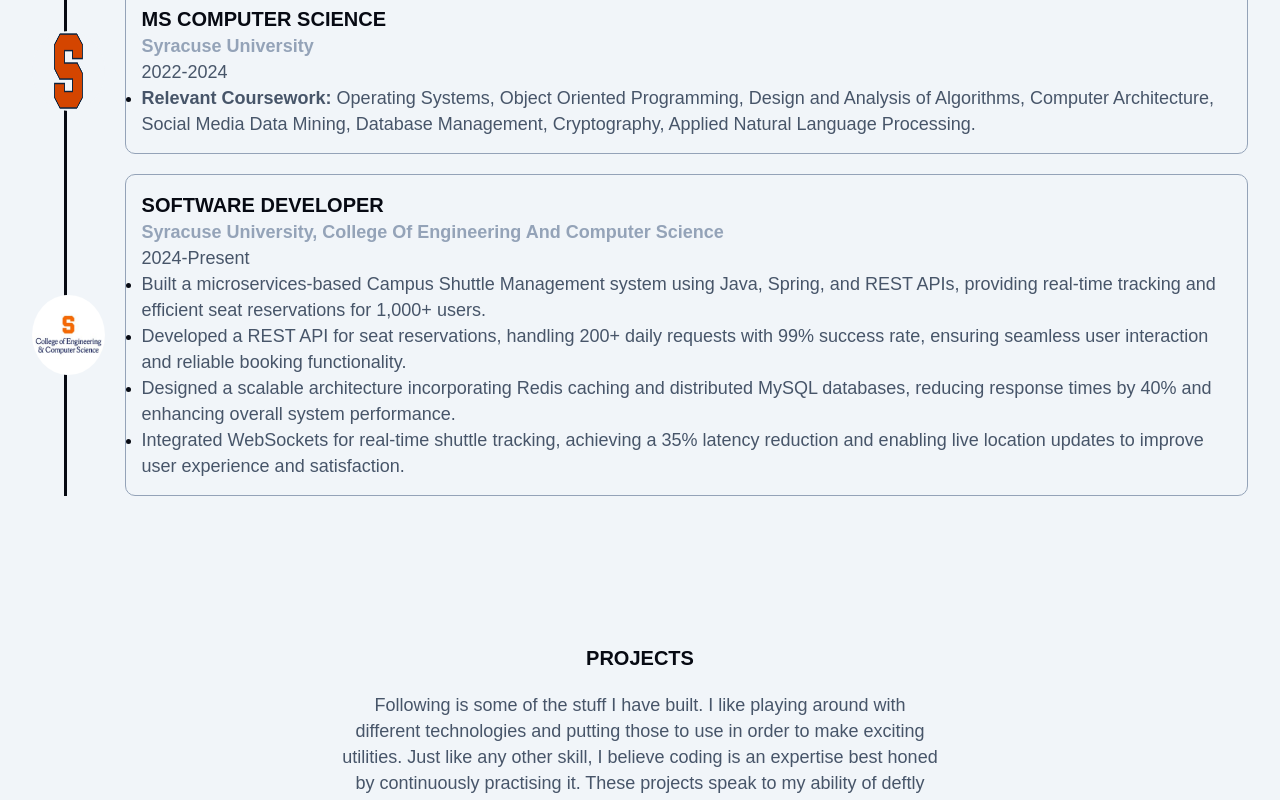
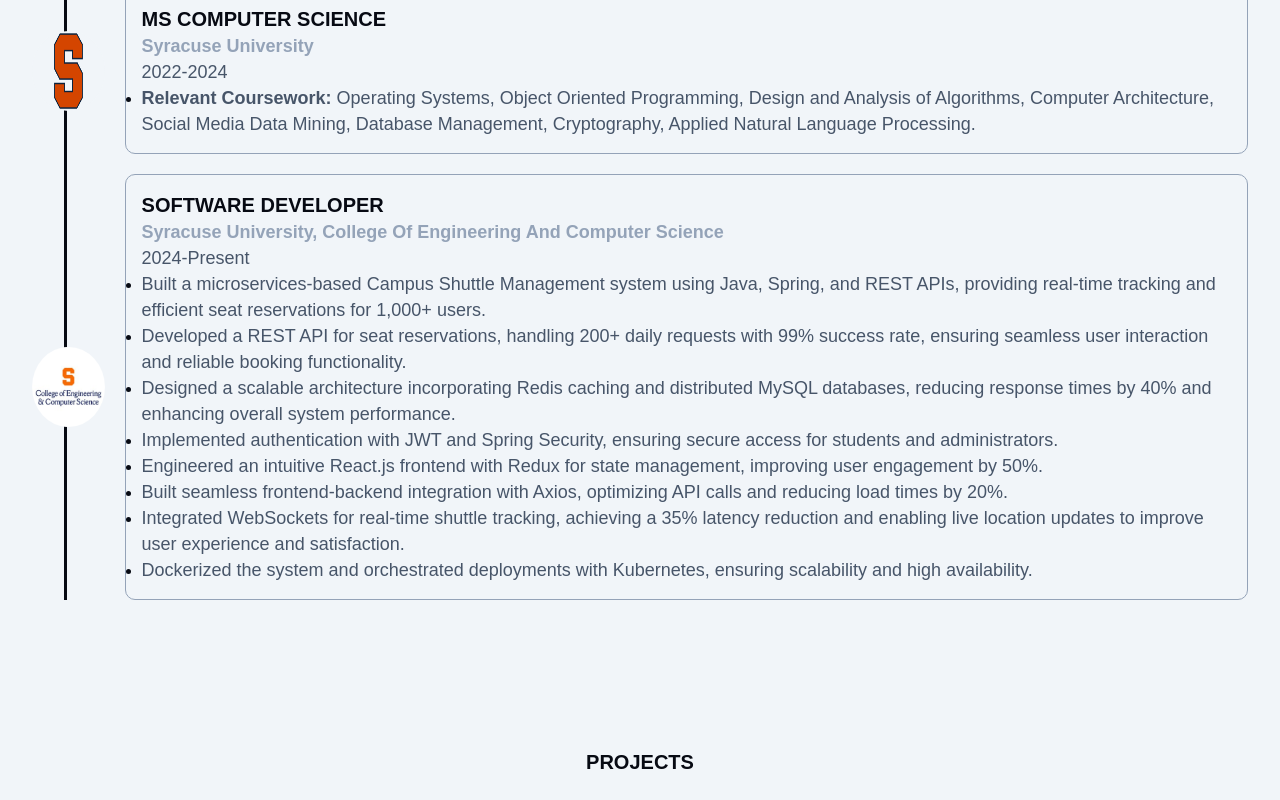
Before and after one commit to saurxbh/saurxbh.github.io, a website built with Vite: page index.html in a window 1280 px wide. Shown: the part 2603-3403 px from the top of the page. Built offline with nearby package versions, Linux system fonts and the light colour scheme; a web font is replaced by a local one.

Commit message:
Add RA Bullet Points

```diff
--- a/index.html
+++ b/index.html
@@ -102,7 +102,7 @@
               <li class="about__list"><b>Frameworks and API Integration:</b> Spring Framework, Django, REST APIs, GraphQL</li>
               <li class="about__list"><b>Databases:</b> Oracle, MongoDB, MySQL, PostgreSQL, MS SQL Server, Redis</li>
               <li class="about__list"><b>Testing and Debugging:</b> JUnit, Selenium, Postman</li>
-              <li class="about__list"><b>Cloud and DevOps::</b> AWS, CI/CD Pipelines, Docker, Kubernetes, Jenkins</li>
+              <li class="about__list"><b>Cloud and DevOps:</b> AWS, CI/CD Pipelines, Docker, Kubernetes, Jenkins</li>
               <li class="about__list"><b>VCS and Program Management:</b> Git, Software Development Life Cycle, Agile Methodologies, Jira</li>
               <li class="about__list"><b>Fundamental Concepts:</b> Data Structures & Algorithms, OOP Concepts, Design Patterns</li>
             </ul>
@@ -207,8 +207,12 @@
                   seamless user interaction and reliable booking functionality.</p></li>
                 <li><p class="timeline__description">Designed a scalable architecture incorporating Redis caching and distributed MySQL databases, reducing
                   response times by 40% and enhancing overall system performance.</p></li>
+                <li><p class="timeline__description">Implemented authentication with JWT and Spring Security, ensuring secure access for students and administrators.</p></li>
+                <li><p class="timeline__description">Engineered an intuitive React.js frontend with Redux for state management, improving user engagement by 50%.</p></li>
+                <li><p class="timeline__description">Built seamless frontend-backend integration with Axios, optimizing API calls and reducing load times by 20%. </p></li>
                 <li><p class="timeline__description">Integrated WebSockets for real-time shuttle tracking, achieving a 35% latency reduction and enabling live
                   location updates to improve user experience and satisfaction.</p></li>
+                <li><p class="timeline__description">Dockerized the system and orchestrated deployments with Kubernetes, ensuring scalability and high availability.</p></li>
               </ul>
             </div>
           </div>
```
